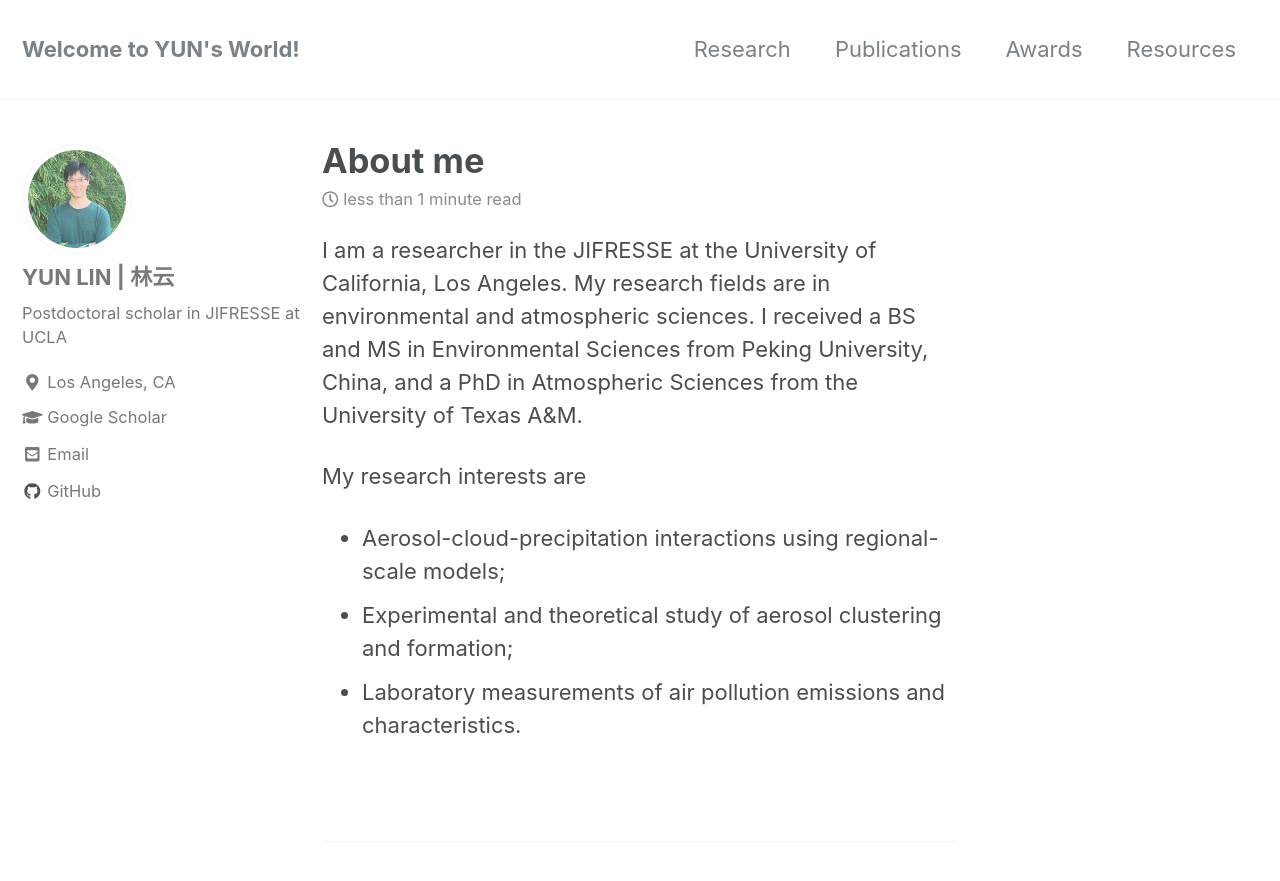
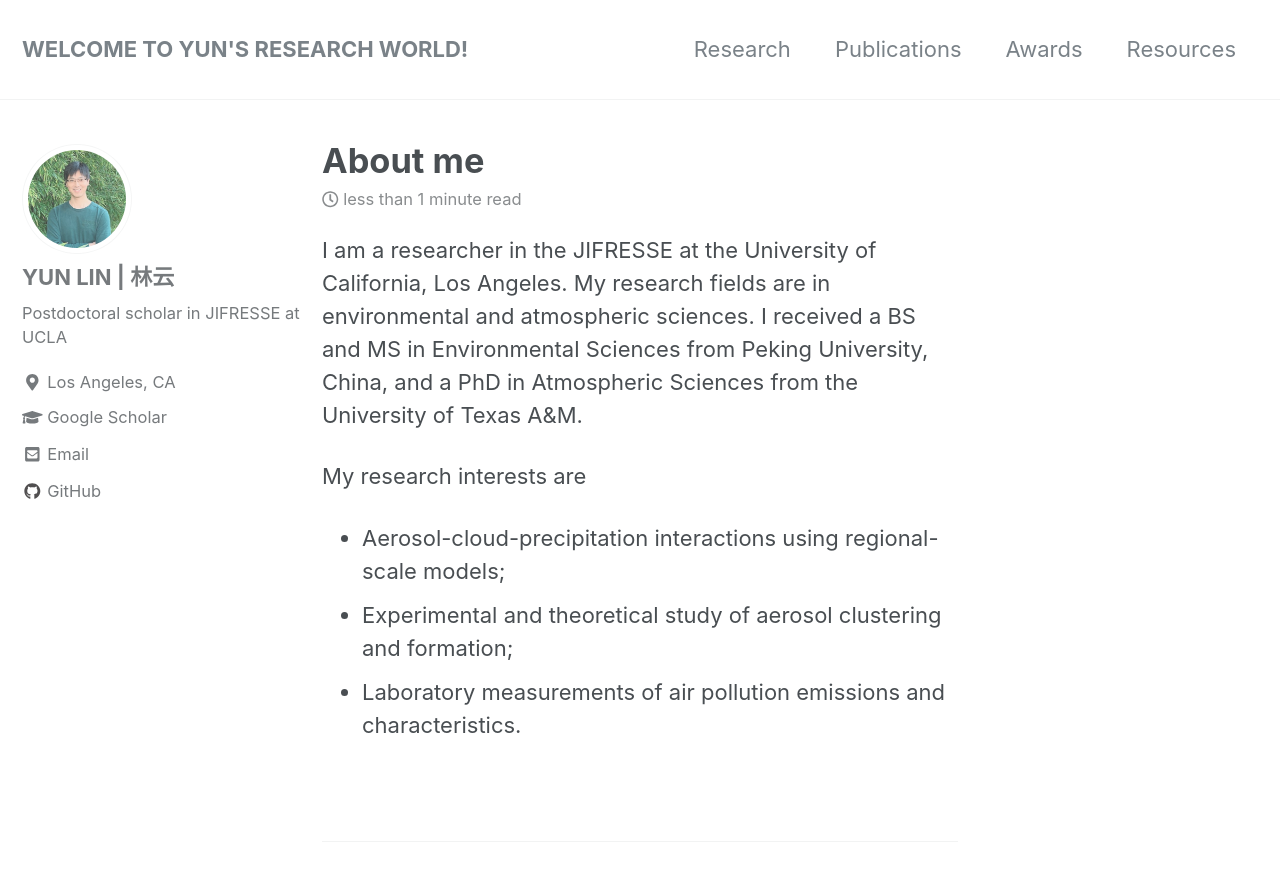
Before and after one commit to nolanylin/nolanylin.github.io, a Jekyll site: the page built from _pages/about.md, in a window 1280 px wide and 900 px high. Shown: the top 881 px of the window. Built offline with Jekyll 4.4.1, drawn with Linux system fonts in a browser that asks for light colours; nearby versions of some CDN libraries.

Commit message:
Update _config.yml

```diff
--- a/_config.yml
+++ b/_config.yml
@@ -16,7 +16,7 @@ minimal_mistakes_skin    : "default" #"default" # "air", "aqua", "contrast", "da
 
 # Site Settings
 locale                   : "en-US"
-title                    : "Welcome to YUN's World!"
+title                    : "WELCOME TO YUN'S RESEARCH WORLD!"
 title_separator          : "-"
 name                     : "YUN LIN"
 description              : "Environment|Climate - PhD"
```
